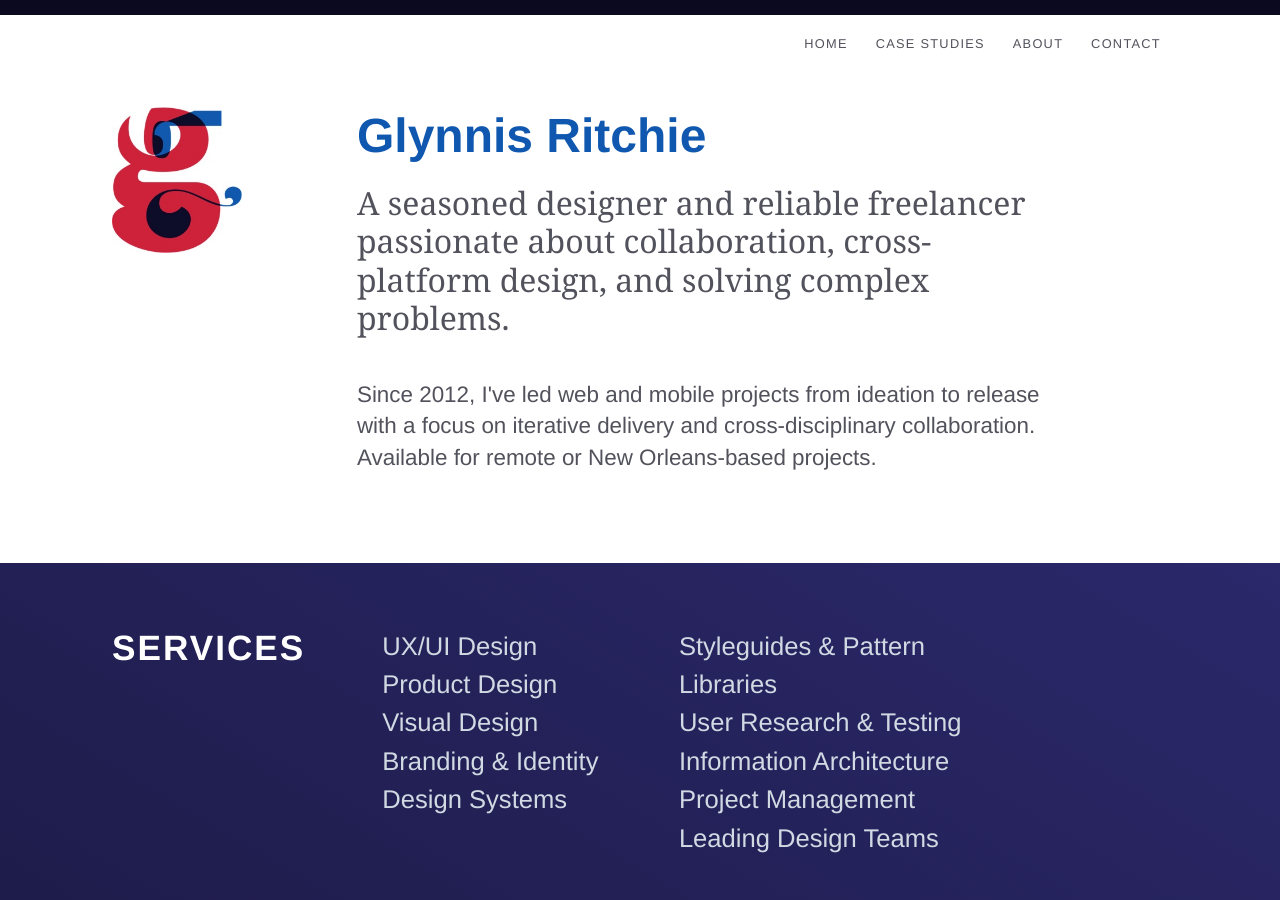
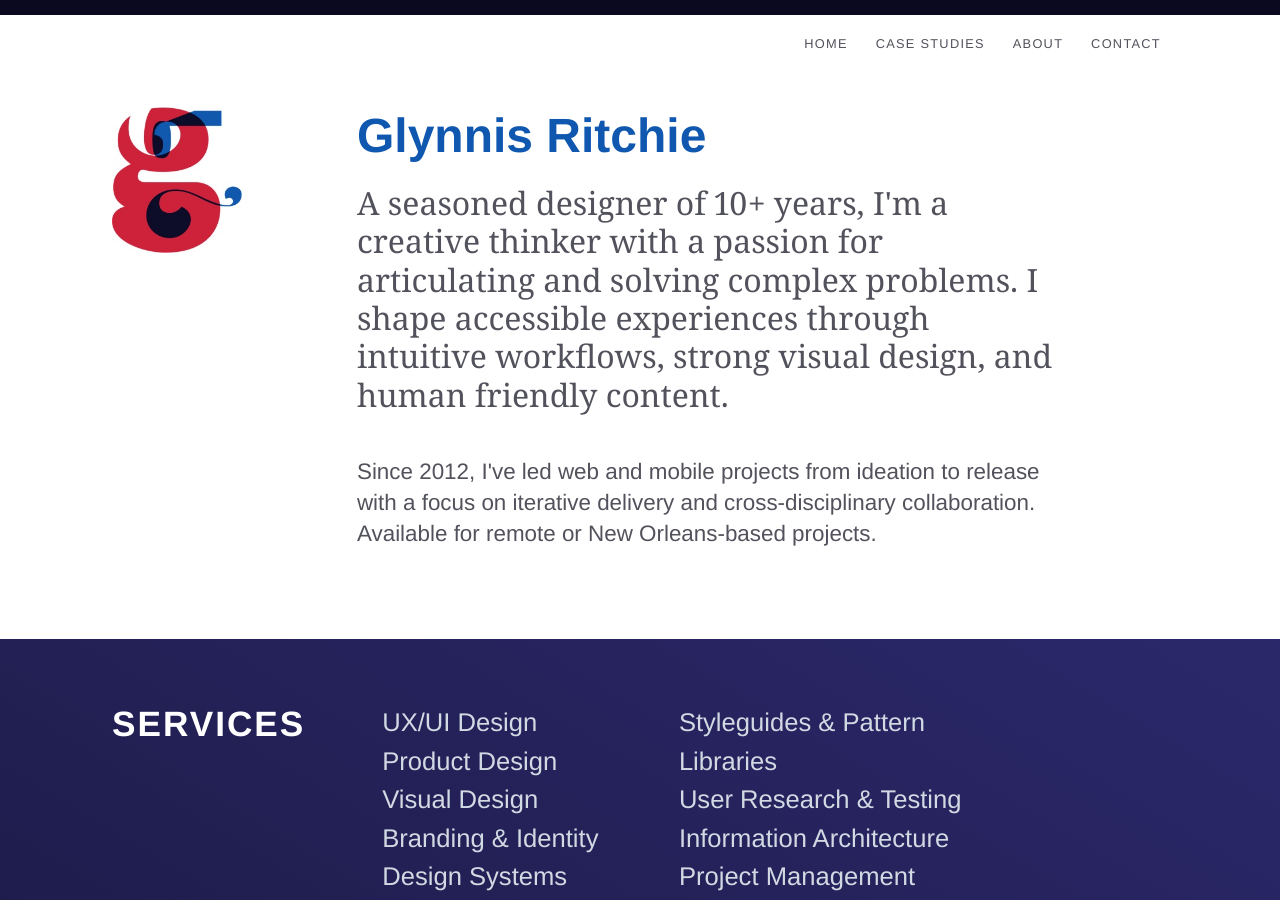
Before and after one commit to glynnis/glynn.is, a Jekyll site: the page built from index.html, in a window 1280 px wide and 900 px high. Built offline with Jekyll 4.4.1, drawn with Linux system fonts in a browser that asks for light colours; nearby versions of some CDN libraries; some web fonts are replaced.

Commit message:
Update index with new copy to test netlify

```diff
--- a/index.html
+++ b/index.html
@@ -12,8 +12,10 @@ title: Glynnis Ritchie | UX Designer
         <h1>Glynnis Ritchie</h1>
 
         <h2>
-          A seasoned designer and reliable freelancer passionate about
-          collaboration, cross-platform design, and solving complex problems.
+          A seasoned designer of 10+ years, I'm a creative thinker with a
+          passion for articulating and solving complex problems. I shape
+          accessible experiences through intuitive workflows, strong visual
+          design, and human friendly content.
         </h2>
 
         <h3>
```
